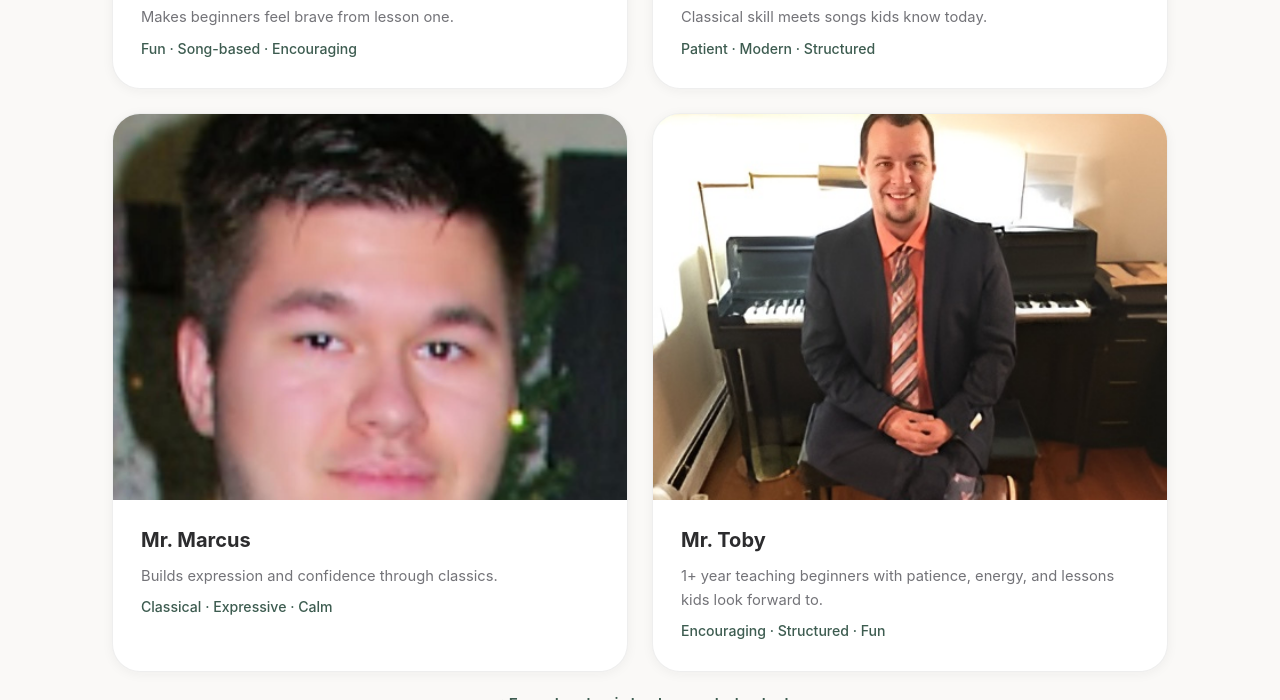
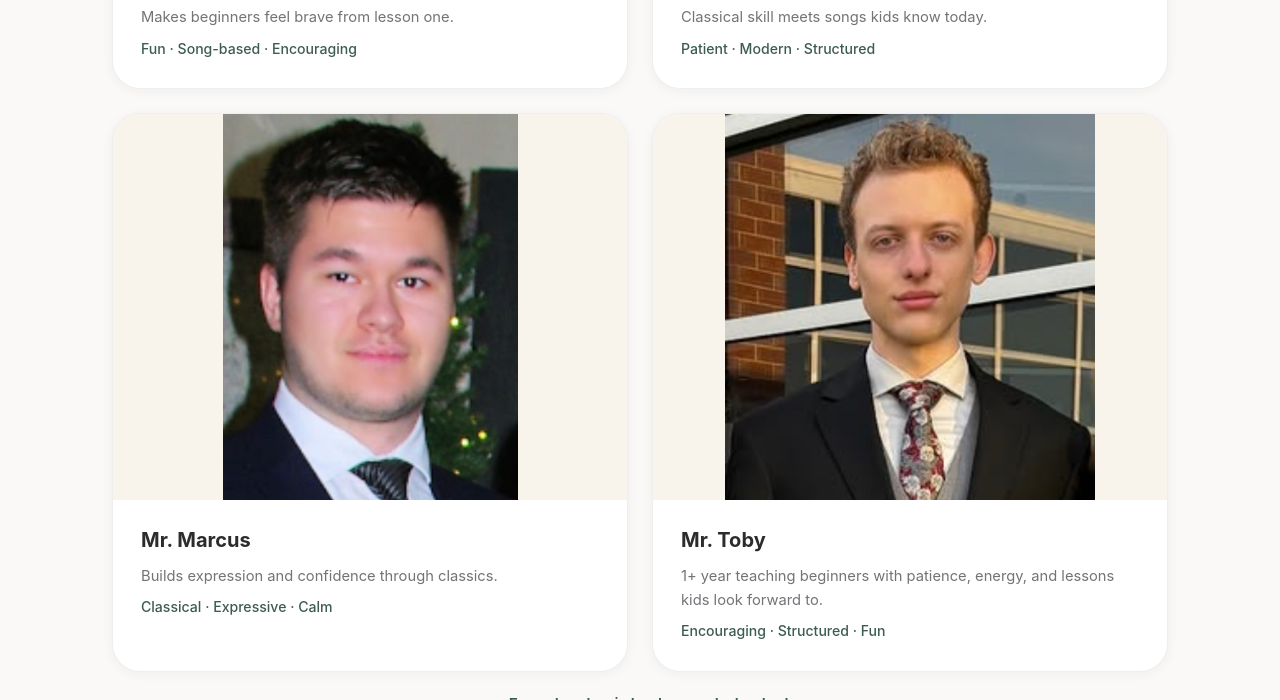
Before and after one commit to adbaraiac/PianoLessonsMi, a plain HTML site: page index.html in a window 1280 px wide. Shown: the part 3462-4162 px from the top of the page. Drawn offline with Linux system fonts and the light colour scheme.

Commit message:
Add Toby teacher photo and fix zoomed-in teacher images.
Use Toby.png for Mr. Toby and contain background sizing so all teacher portraits show more of each photo.

Co-authored-by: Cursor <cursoragent@cursor.com>

```diff
--- a/BaraiacPianoLessons/Piano Website/templatemo-personal-style.css
+++ b/BaraiacPianoLessons/Piano Website/templatemo-personal-style.css
@@ -637,9 +637,11 @@ nav.scrolled {
 
 .teacher-photo {
   aspect-ratio: 4 / 3;
-  background-size: cover;
-  background-position: center 20%;
-  background-color: var(--color-accent-soft);
+  min-height: 200px;
+  background-size: contain;
+  background-repeat: no-repeat;
+  background-position: center center;
+  background-color: var(--color-gold-soft);
 }
 
 .teacher-body { padding: 1.5rem 1.75rem 1.75rem; }
--- a/index.html
+++ b/index.html
@@ -19,7 +19,7 @@
   <meta name="geo.placename" content="Troy, Michigan" />
 
   <link rel="preload" href="/images/YoungHappyGirlPlayingThePiano.jpg" as="image" />
-  <link href="/templatemo-personal-style.css?v=3" rel="stylesheet" type="text/css" />
+  <link href="/templatemo-personal-style.css?v=4" rel="stylesheet" type="text/css" />
   <style>
     body { margin: 0; font-family: -apple-system, BlinkMacSystemFont, "Segoe UI", Roboto, sans-serif; background: #faf9f7; color: #2c2c2e; }
     .btn-primary { display: inline-flex; align-items: center; justify-content: center; min-height: 48px; padding: 0.85rem 1.5rem; background: #3d5c50; color: #fff; text-decoration: none; border-radius: 999px; font-weight: 600; }
@@ -221,7 +221,7 @@
             </div>
           </article>
           <article class="teacher-card">
-            <div class="teacher-photo" style="background-image:url('/images/TryForMike-Picsart-AiImageEnhancer.jpeg');" role="img" aria-label="Mr. Toby"></div>
+            <div class="teacher-photo" style="background-image:url('/images/Toby.png');" role="img" aria-label="Mr. Toby"></div>
             <div class="teacher-body">
               <h3>Mr. Toby</h3>
               <p class="teacher-bio">1+ year teaching beginners with patience, energy, and lessons kids look forward to.</p>
@@ -407,6 +407,6 @@
   }
   </script>
 
-  <script src="/templatemo-personal-javascripts.js?v=3" defer></script>
+  <script src="/templatemo-personal-javascripts.js?v=4" defer></script>
 </body>
 </html>
--- a/templatemo-personal-style.css
+++ b/templatemo-personal-style.css
@@ -637,9 +637,11 @@ nav.scrolled {
 
 .teacher-photo {
   aspect-ratio: 4 / 3;
-  background-size: cover;
-  background-position: center 20%;
-  background-color: var(--color-accent-soft);
+  min-height: 200px;
+  background-size: contain;
+  background-repeat: no-repeat;
+  background-position: center center;
+  background-color: var(--color-gold-soft);
 }
 
 .teacher-body { padding: 1.5rem 1.75rem 1.75rem; }
```
Also changed, not shown: BaraiacPianoLessons/Piano Website/index.html (+3 -3 lines), BaraiacPianoLessons/Piano Website/images/Toby.png (added), images/Toby.png (added).
